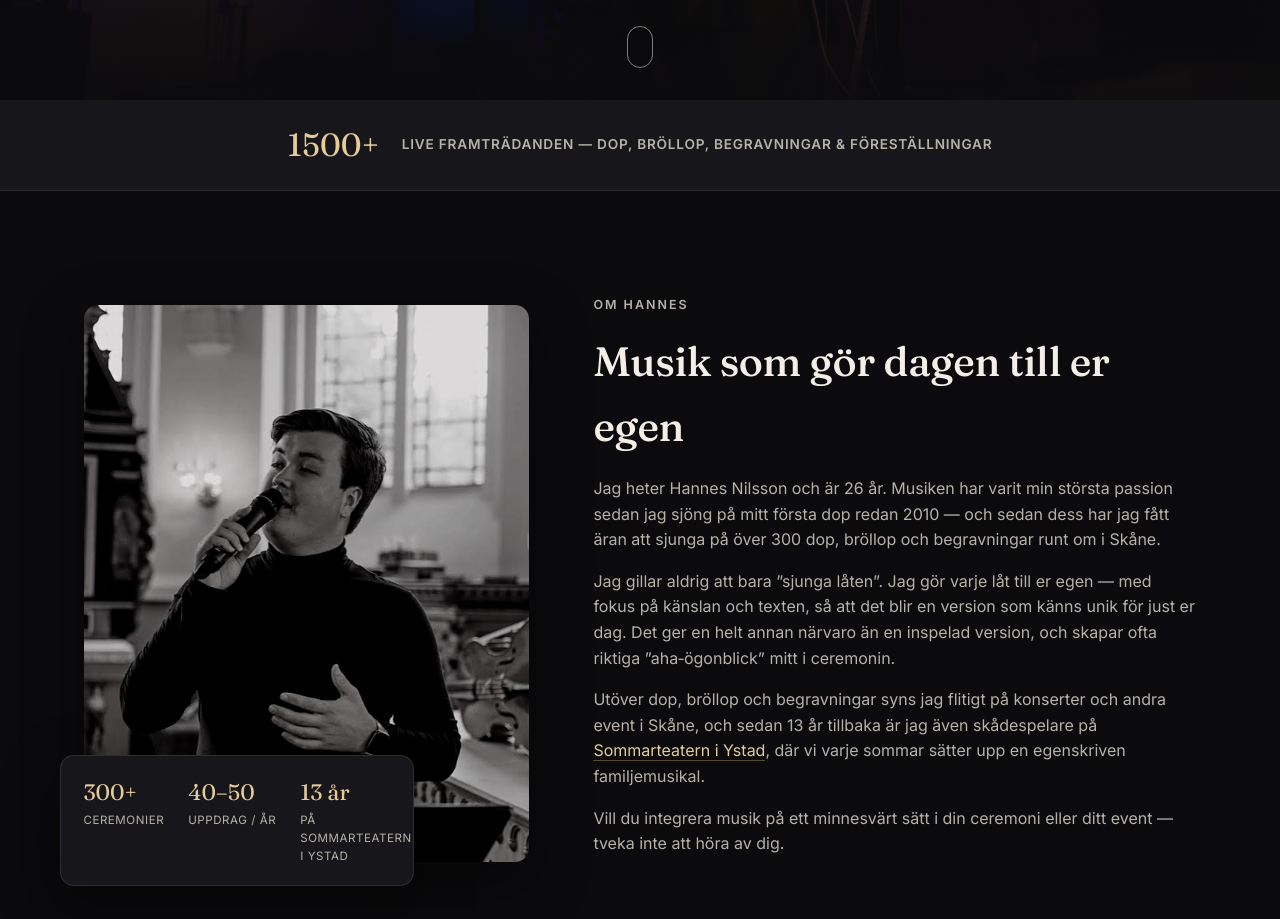
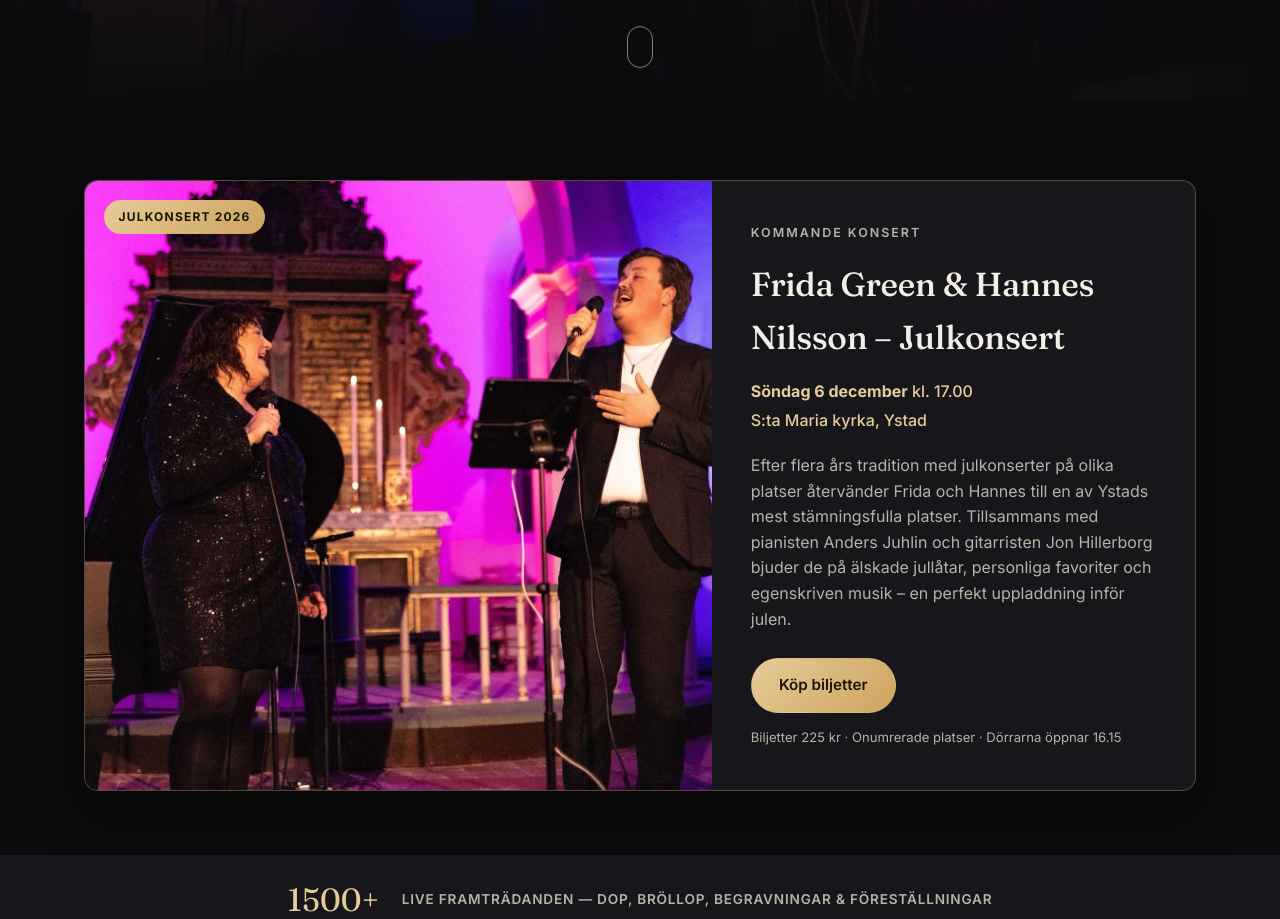
Before and after one commit to sommarteaternystad/Hannes-Nilsson, a plain HTML site: page index.html in a window 1280 px wide. Shown: the part 700-1619 px from the top of the page. Drawn offline with Linux system fonts and the light colour scheme.

Commit message:
julkonsert

```diff
--- a/css/style.css
+++ b/css/style.css
@@ -230,6 +230,45 @@ h3{ font-size: 1.3rem; }
   70%{ opacity:0; transform: translate(-50%,14px); }
   100%{ opacity:0; transform: translate(-50%,0); }
 }
+
+/* ---------- Concert ---------- */
+.concert{ padding: 5rem 0 4rem; }
+.concert-card{
+  display: grid;
+  grid-template-columns: 1.3fr 1fr;
+  background: var(--panel);
+  border: 1px solid rgba(205,164,94,0.35);
+  border-radius: var(--radius);
+  overflow: hidden;
+  box-shadow: var(--shadow);
+}
+.concert-media{ position: relative; min-height: 100%; }
+.concert-media img{
+  position: absolute; inset: 0;
+  width: 100%; height: 100%;
+  object-fit: cover;
+  object-position: 62% center;
+}
+.concert-badge{
+  position: absolute;
+  top: 1.2rem; left: 1.2rem;
+  background: linear-gradient(135deg, var(--gold-soft), var(--gold));
+  color: #1a1408;
+  font-size: 0.75rem;
+  font-weight: 700;
+  letter-spacing: 0.1em;
+  text-transform: uppercase;
+  padding: 0.45rem 0.9rem;
+  border-radius: 999px;
+}
+.concert-body{ padding: 2.6rem 2.4rem; }
+.concert-body h2{ font-size: clamp(1.6rem, 2.6vw, 2.2rem); }
+.concert-facts{ margin: 0 0 1.2rem; display: flex; flex-direction: column; gap: 0.2rem; }
+.concert-facts li{ color: var(--gold-soft); font-weight: 500; }
+.concert-facts strong{ font-weight: 700; }
+.concert-body > p{ color: var(--text-muted); }
+.concert-actions{ display: flex; flex-direction: column; align-items: flex-start; gap: 0.9rem; margin-top: 1.6rem; }
+.concert-note{ font-size: 0.82rem; color: var(--text-muted); }
 
 /* ---------- Stat banner ---------- */
 .stat-banner{
@@ -490,6 +529,8 @@ textarea{ resize: vertical; min-height: 90px; }
 /* ---------- Responsive ---------- */
 @media (max-width: 980px){
   .about-grid, .includes-grid, .music-grid, .contact-grid{ grid-template-columns: 1fr; }
+  .concert-card{ grid-template-columns: 1fr; }
+  .concert-media{ aspect-ratio: 3/2; min-height: 0; }
   .includes-media{ order: -1; }
   .service-grid{ grid-template-columns: repeat(2, 1fr); }
   .process-grid{ grid-template-columns: repeat(2, 1fr); }
--- a/index.html
+++ b/index.html
@@ -53,6 +53,30 @@
     <a href="#om" class="scroll-cue" aria-label="Scrolla ned">
       <span></span>
     </a>
+  </section>
+
+  <section class="section concert" id="julkonsert">
+    <div class="container">
+      <div class="concert-card">
+        <div class="concert-media">
+          <img src="assets/img/hero-duet.jpg" alt="Frida Green och Hannes Nilsson sjunger tillsammans i kyrka">
+          <span class="concert-badge">Julkonsert 2026</span>
+        </div>
+        <div class="concert-body">
+          <p class="eyebrow">Kommande konsert</p>
+          <h2>Frida Green &amp; Hannes Nilsson – Julkonsert</h2>
+          <ul class="concert-facts">
+            <li><strong>Söndag 6 december</strong> kl. 17.00</li>
+            <li>S:ta Maria kyrka, Ystad</li>
+          </ul>
+          <p>Efter flera års tradition med julkonserter på olika platser återvänder Frida och Hannes till en av Ystads mest stämningsfulla platser. Tillsammans med pianisten Anders Juhlin och gitarristen Jon Hillerborg bjuder de på älskade jullåtar, personliga favoriter och egenskriven musik – en perfekt uppladdning inför julen.</p>
+          <div class="concert-actions">
+            <a href="https://nortic.se/ticket/show/356798?utm_source=spelning.se&amp;utm_medium=referral" target="_blank" rel="noopener" class="btn btn-primary">Köp biljetter</a>
+            <span class="concert-note">Biljetter 225 kr · Onumrerade platser · Dörrarna öppnar 16.15</span>
+          </div>
+        </div>
+      </div>
+    </div>
   </section>
 
   <section class="stat-banner">
```
